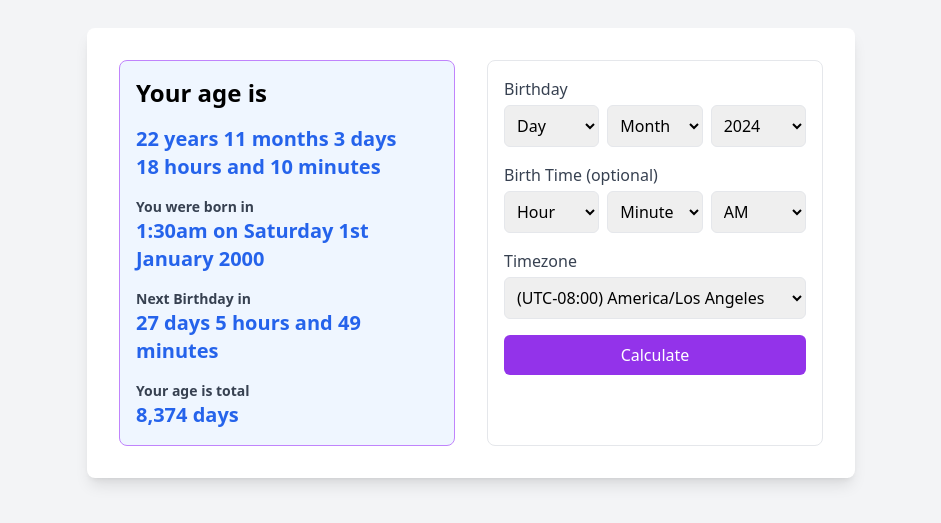
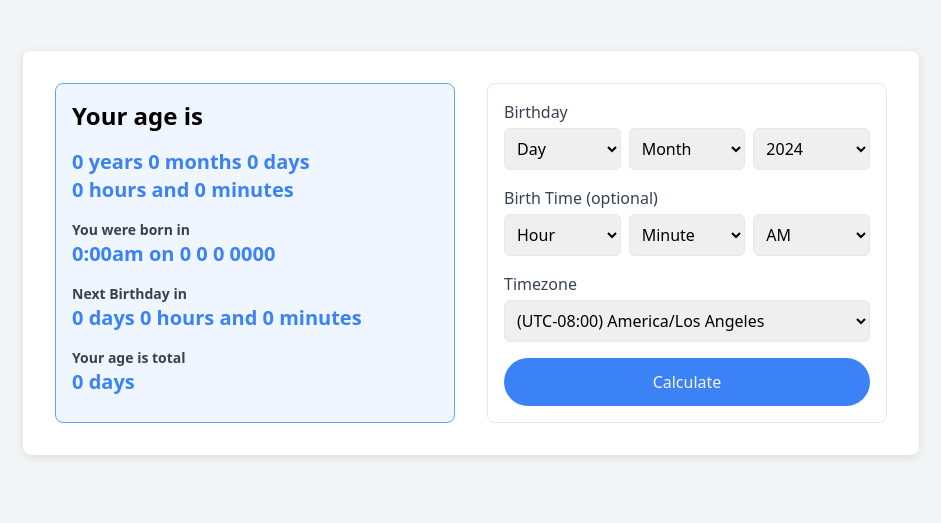
Before and after one commit to fileion/BirthdayCalculator, a website: page index.html in a window 1280 px wide. Shown: the part 147-670 px from the top of the page, without its empty margins (169-1110 px from the left). Drawn offline with Linux system fonts and the light colour scheme.

Commit message:
style added in custom stylesheet

```diff
--- a/index.html
+++ b/index.html
@@ -8,37 +8,39 @@
 </head>
 <body>
     <main class="bg-gray-100 flex items-center justify-center min-h-screen">
-        <div class="bg-white shadow-lg rounded-lg p-6 md:p-8 max-w-3xl mx-auto w-full">
-            <div class="grid grid-cols-1 md:grid-cols-2 gap-8">
-
-              <div class="bg-blue-50 border border-purple-400 p-4 rounded-lg">
-                <p class="text-xl md:text-2xl font-bold mb-4">Your age is</p>
-                <p class="text-blue-600 text-lg md:text-xl font-semibold" id="age">22 years 11 months 3 days</p>
-                <p class="text-blue-600 text-lg md:text-xl font-semibold" id="time">18 hours and 10 minutes</p>
-                <p class="text-gray-700 font-bold text-sm mt-4" >You were born in</p>
-                <p class="text-blue-600 text-lg md:text-xl font-semibold" id="date">1:30am on Saturday 1st January 2000</p>
-                <p class="text-gray-700 font-bold text-sm mt-4">Next Birthday in</p>
-                <p class="text-blue-600 text-lg md:text-xl font-semibold" id="birthday">27 days 5 hours and 49 minutes</p>
-                <p class="text-gray-700 font-bold text-sm mt-4">Your age is total</p>
-                <p class="text-blue-600 text-lg md:text-xl font-semibold" id="total">8,374 days</p>
+      <div class="age-calculator-container">
+        <div class="age-calculator-wrapper">
+            <div class="result-container">
+                <h2 class="result-title">Your age is</h2>
+                <p class="result-text" id="age">0 years 0 months 0 days</p>
+                <p class="result-text" id="time">0 hours and 0 minutes</p>
+                <p class="result-info-title">You were born in</p>
+                <p class="result-text" id="date">0:00am on 0 0
+                    0
+                    0000
+                </p>
+                <p class="result-info-title">Next Birthday in</p>
+                <p class="result-text" id="birthday">0 days 0 hours and 0
+                    minutes
+                </p>
+                <p class="result-info-title">Your age is total</p>
+                <p class="result-text" id="total">0 days</p>
             </div>
-
-
-              <div class="bg-white p-4 rounded-lg border border-gray-200">
+            <div class="age-calculator-form">
                 <div class="mb-4">
-                  <label class="block text-gray-700 font-medium mb-1">Birthday</label>
+                    <label class="form-label">Birthday</label>
                     <div class="grid grid-cols-3 gap-2">
-                    <select class="form-select p-2 border rounded-md" aria-label="Day" id="daySelect">
+                        <select class="fi-form-select" aria-label="Day" id="daySelect">
                             <!-- Days -->
                             <option value="1" selected>Day</option>
 
                         </select>
-                    <select class="form-select p-2 border rounded-md" aria-label="Month" id="monthSelect">
+                        <select class="fi-form-select" aria-label="Month" id="monthSelect">
                             <!-- Months -->
                             <option value="January" selected>Month</option>
 
                         </select>
-                    <select class="form-select p-2 border rounded-md" aria-label="Year" id="yearSelect">
+                        <select class="fi-form-select" aria-label="Year" id="yearSelect">
                             <!-- Years -->
                             <option value="2000" selected>Year</option>
 
@@ -47,19 +49,19 @@
                 </div>
 
                 <div class="mb-4">
-                  <label class="block text-gray-700 font-medium mb-1">Birth Time (optional)</label>
+                    <label class="form-label">Birth Time (optional)</label>
                     <div class="grid grid-cols-3 gap-2">
-                    <select class="form-select p-2 border rounded-md" aria-label="Hour" id="hourSelect">
+                        <select class="fi-form-select" aria-label="Hour" id="hourSelect">
                             <!-- Hours -->
                             <option value="1" selected>Hour</option>
 
                         </select>
-                    <select class="form-select p-2 border rounded-md" aria-label="Minute" id="minuteSelect">
+                        <select class="fi-form-select" aria-label="Minute" id="minuteSelect">
                             <!-- Minutes -->
                             <option value="30" selected>Minute</option>
 
                         </select>
-                    <select class="form-select p-2 border rounded-md" aria-label="AM/PM" id="ampmSelect">
+                        <select class="fi-form-select" aria-label="AM/PM" id="ampmSelect">
                             <option value="am" selected>AM</option>
                             <option value="pm">PM</option>
                         </select>
@@ -67,15 +69,15 @@
                 </div>
 
                 <div class="mb-4">
-                  <label class="block text-gray-700 font-medium mb-1">Timezone</label>
-                  <select class="form-select p-2 w-full border rounded-md" id="timezoneSelect">
+                    <label class="form-label">Timezone</label>
+                    <select class="fi-form-select w-full" id="timezoneSelect">
                         <!-- Timezones -->
                         <option value="UTC-08:00" selected>(UTC-08:00) America/Los Angeles</option>
 
                     </select>
                 </div>
 
-                <button id="calculateButton" class="w-full bg-purple-600 text-white font-medium py-2 rounded-md">Calculate</button>
+                <button id="calculateButton" class="btn btn-primary w-full">Calculate</button>
             </div>
         </div>
     </div>
--- a/input.css
+++ b/input.css
@@ -1,3 +1,57 @@
 @tailwind base;
 @tailwind components;
 @tailwind utilities;
+
+.age-calculator-container{
+    @apply bg-white shadow-base rounded-lg p-6 md:p-8 max-w-4xl mx-auto w-full
+}
+
+.age-calculator-wrapper{
+    @apply grid grid-cols-1 md:grid-cols-2 gap-8
+}
+
+.result-container{
+    @apply bg-blue-50 border border-blue-400 p-4 rounded-lg
+}
+
+.result-title{
+    @apply text-xl md:text-2xl font-bold mb-4
+}
+
+.result-text{
+    @apply text-blue-500 text-lg md:text-xl font-semibold
+}
+
+.result-info-title{
+    @apply text-gray-700 font-bold text-sm mt-4
+}
+
+.age-calculator-form{
+    @apply bg-white p-4 rounded-lg border border-gray-200
+}
+
+.fi-form-select{
+    @apply p-2 border rounded-md
+}
+
+.form-label{
+    @apply block text-gray-700 font-medium mb-1
+}
+
+
+
+
+
+
+
+
+
+/* From Main CSS File */
+
+.btn{
+    @apply inline-block duration-100 ease-linear py-3 px-4 sm:px-9 sm:text-base text-sm font-medium rounded-full;
+  }
+
+  .btn-primary{
+    @apply bg-blue-500 hover:bg-blue-700 text-neutral-100 focus:bg-blue-700 active:bg-blue-800;
+  }
--- a/tailwind.config.js
+++ b/tailwind.config.js
@@ -2,7 +2,11 @@
 module.exports = {
   content: ["./*.{html,js}"],
   theme: {
-    extend: {},
+    extend: {
+      boxShadow: {
+        'base': "0 2px 10px 0 rgba(0, 0, 0, .1)",
+      },
+    },
   },
   plugins: [],
 }
```
Also changed, not shown: style.css. Lines whose indentation alone changed are shown as unchanged.
